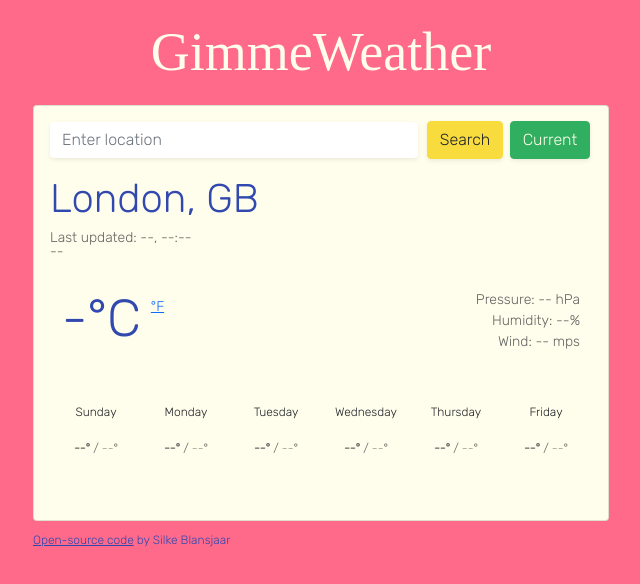
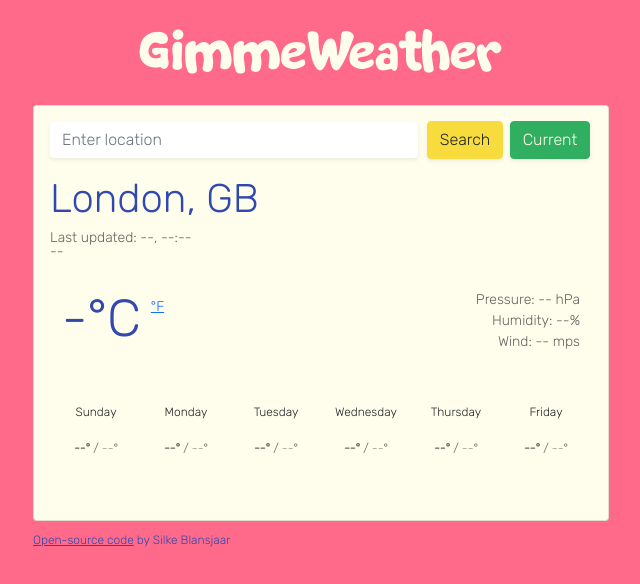
Before and after one commit to silkeblan/gimme-weather, a plain HTML site: page index.html in a window 1280 px wide. Shown: the whole page, without its empty margins (319-959 px from the left). Drawn offline with nearby package versions, Linux system fonts and the light colour scheme; no server answers; files whose address does not match are found by name.

Commit message:
updated h1 font

```diff
--- a/src/style.css
+++ b/src/style.css
@@ -21,7 +21,7 @@ h1 {
   font-size: 54px;
   margin: 20px 0;
   color: rgb(255, 253, 235);
-  font-family: soft marshmallow, sans serif;
+  font-family: soft_marshmallowregular, sans serif;
   text-transform: capitalize;
 }
 
```
